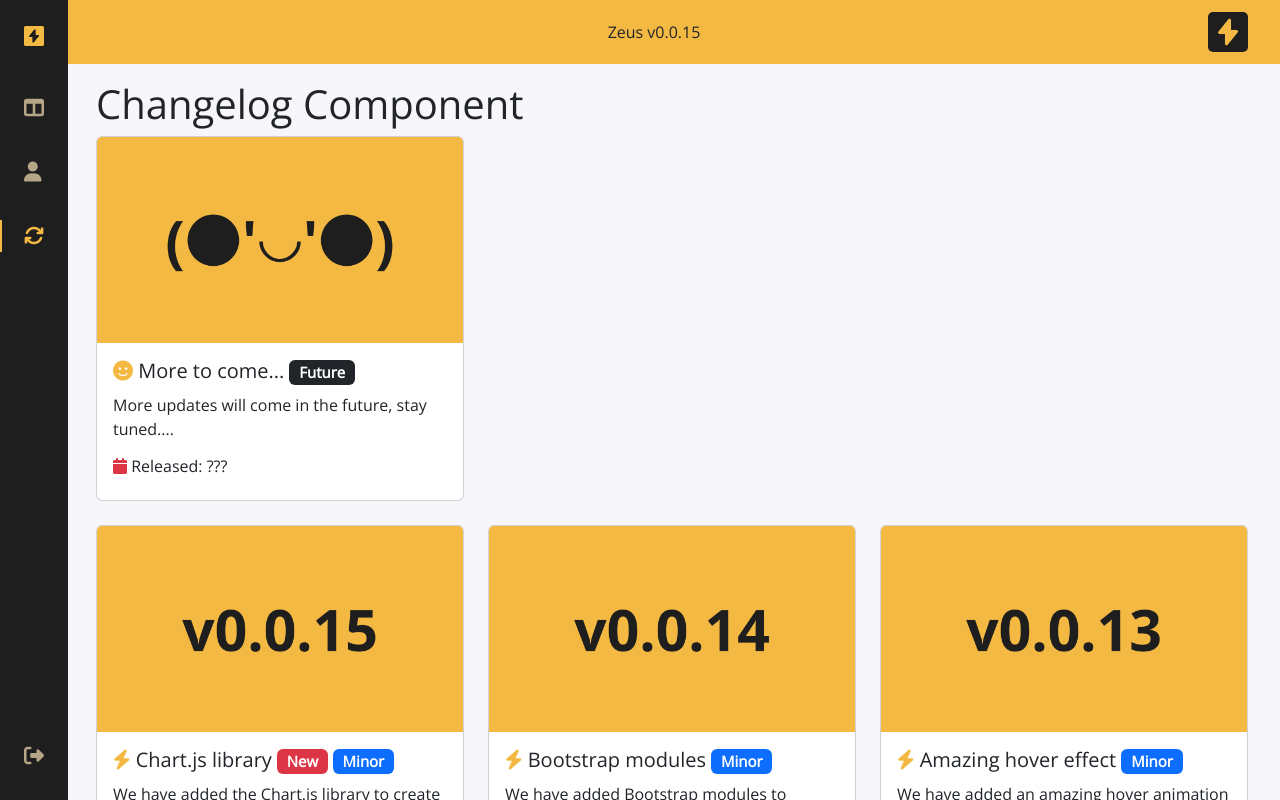
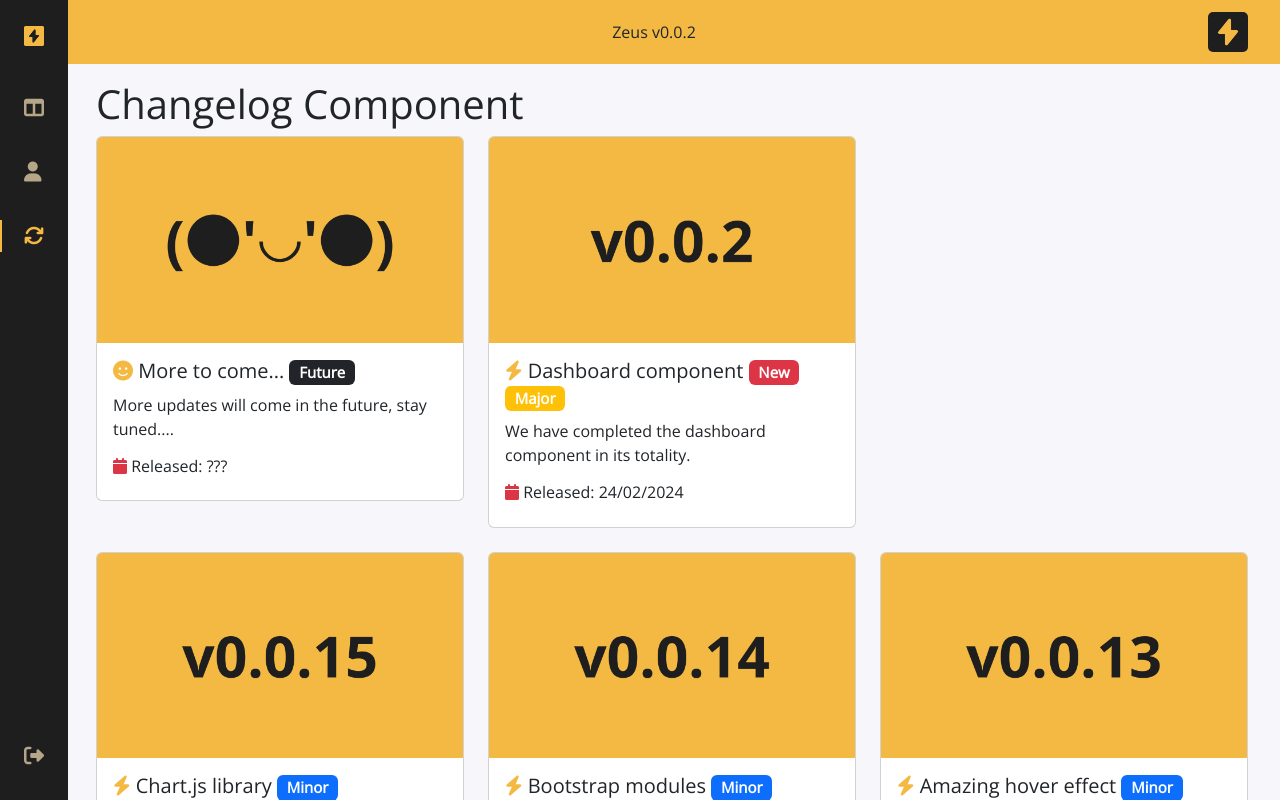
Before and after one commit to mzafram2001/zeus, an Angular app: page /changelog in a window 1280 px wide. Shown: the top 800 px of the page. Built offline with nearby package versions, Linux system fonts and the light colour scheme.

Commit message:
UPDATE to version 0.0.2

```diff
--- a/src/app/changelog/changelog.component.html
+++ b/src/app/changelog/changelog.component.html
@@ -6,9 +6,21 @@
                 <div class="card">
                     <img src="./assets/images/zeus_upcoming.png" class="card-img-top" alt="...">
                     <div class="card-body">
-                        <h5><i class="fa-solid fa-face-smile"></i> More to come... <span class="badge bg-dark">Future</span></h5>
+                        <h5><i class="fa-solid fa-face-smile"></i> More to come... <span
+                                class="badge bg-dark">Future</span></h5>
                         <p class="card-text">More updates will come in the future, stay tuned....</p>
                         <h6><i class="fa-solid fa-calendar"></i> Released: ???</h6>
+                    </div>
+                </div>
+            </div>
+            <div class="col-md-4 mb-4">
+                <div class="card">
+                    <img src="./assets/images/zeus_v0.0.2.png" class="card-img-top" alt="...">
+                    <div class="card-body">
+                        <h5><i class="fa-solid fa-bolt"></i> Dashboard component <span class="badge bg-danger"
+                                style="margin-right: 5px;">New</span><span class="badge bg-warning">Major</span></h5>
+                        <p class="card-text">We have completed the dashboard component in its totality.</p>
+                        <h6><i class="fa-solid fa-calendar"></i> Released: 24/02/2024</h6>
                     </div>
                 </div>
             </div>
@@ -18,7 +30,7 @@
                 <div class="card">
                     <img src="./assets/images/zeus_v0.0.15.png" class="card-img-top" alt="...">
                     <div class="card-body">
-                        <h5><i class="fa-solid fa-bolt"></i> Chart.js library <span class="badge bg-danger" style="margin-right: 5px;">New</span><span
+                        <h5><i class="fa-solid fa-bolt"></i> Chart.js library <span
                                 class="badge bg-primary">Minor</span></h5>
                         <p class="card-text">We have added the Chart.js library to create dynamic charts.
                         </p>
@@ -30,7 +42,8 @@
                 <div class="card">
                     <img src="./assets/images/zeus_v0.0.14.png" class="card-img-top" alt="...">
                     <div class="card-body">
-                        <h5><i class="fa-solid fa-bolt"></i> Bootstrap modules <span class="badge bg-primary">Minor</span></h5>
+                        <h5><i class="fa-solid fa-bolt"></i> Bootstrap modules <span
+                                class="badge bg-primary">Minor</span></h5>
                         <p class="card-text">We have added Bootstrap modules to visualize the behavior of the project.
                         </p>
                         <h6><i class="fa-solid fa-calendar"></i> Released: 10/02/2024</h6>
@@ -41,7 +54,8 @@
                 <div class="card">
                     <img src="./assets/images/zeus_v0.0.13.png" class="card-img-top" alt="...">
                     <div class="card-body">
-                        <h5><i class="fa-solid fa-bolt"></i> Amazing hover effect <span class="badge bg-primary">Minor</span></h5>
+                        <h5><i class="fa-solid fa-bolt"></i> Amazing hover effect <span
+                                class="badge bg-primary">Minor</span></h5>
                         <p class="card-text">We have added an amazing hover animation on the sidebar, it is taking
                             shape.</p>
                         <h6><i class="fa-solid fa-calendar"></i> Released: 07/02/2024</h6>
@@ -54,7 +68,8 @@
                 <div class="card">
                     <img src="./assets/images/zeus_v0.0.12.png" class="card-img-top" alt="...">
                     <div class="card-body">
-                        <h5><i class="fa-solid fa-bolt"></i> Styles & smoothing <span class="badge bg-primary">Minor</span></h5>
+                        <h5><i class="fa-solid fa-bolt"></i> Styles & smoothing <span
+                                class="badge bg-primary">Minor</span></h5>
                         <p class="card-text">We have stylized the dashboard to make it more pleasing to the eye.</p>
                         <h6><i class="fa-solid fa-calendar"></i> Released: 06/02/2024</h6>
                     </div>
@@ -64,7 +79,8 @@
                 <div class="card">
                     <img src="./assets/images/zeus_v0.0.11.png" class="card-img-top" alt="...">
                     <div class="card-body">
-                        <h5><i class="fa-solid fa-bolt"></i> Router & components <span class="badge bg-primary">Minor</span></h5>
+                        <h5><i class="fa-solid fa-bolt"></i> Router & components <span
+                                class="badge bg-primary">Minor</span></h5>
                         <p class="card-text">We have added different test components in order to work with the Angular
                             router.</p>
                         <h6><i class="fa-solid fa-calendar"></i> Released: 04/02/2024</h6>
@@ -75,7 +91,8 @@
                 <div class="card">
                     <img src="./assets/images/zeus_v0.0.1.png" class="card-img-top" alt="...">
                     <div class="card-body">
-                        <h5><i class="fa-solid fa-bolt"></i> Initial release <span class="badge bg-success">Initial</span></h5>
+                        <h5><i class="fa-solid fa-bolt"></i> Initial release <span
+                                class="badge bg-success">Initial</span></h5>
                         <p class="card-text">
                             The creation and configuration of the repository, as well as the Angular
                             project.</p>
--- a/src/app/dashboard/dashboard.component.html
+++ b/src/app/dashboard/dashboard.component.html
@@ -4,7 +4,7 @@
         <div class="row">
             <div class="col-md-4 mb-4">
                 <div class="card">
-                    <img src="./assets/images/zeus_v0.0.15.png" class="card-img-top">
+                    <img src="./assets/images/zeus_v0.0.2.png" class="card-img-top">
                     <div class="card-body">
                         <h5><i class="fa-solid fa-bolt"></i> Chart.js library <span class="badge bg-danger"
                                 style="margin-right: 5px;">New</span><span class="badge bg-primary">Minor</span></h5>
--- a/src/app/header/header.component.html
+++ b/src/app/header/header.component.html
@@ -1,5 +1,5 @@
 <header class="header" id="header">
     <div class="header_toggle"> </div>
-    Zeus v0.0.15
+    Zeus v0.0.2
     <div class="header_img"> <img src="./assets/images/zeus_theme_alt.png" alt=""> </div>
 </header>
```
Also changed, not shown: src/assets/images/zeus_v0.0.2.png (added).
